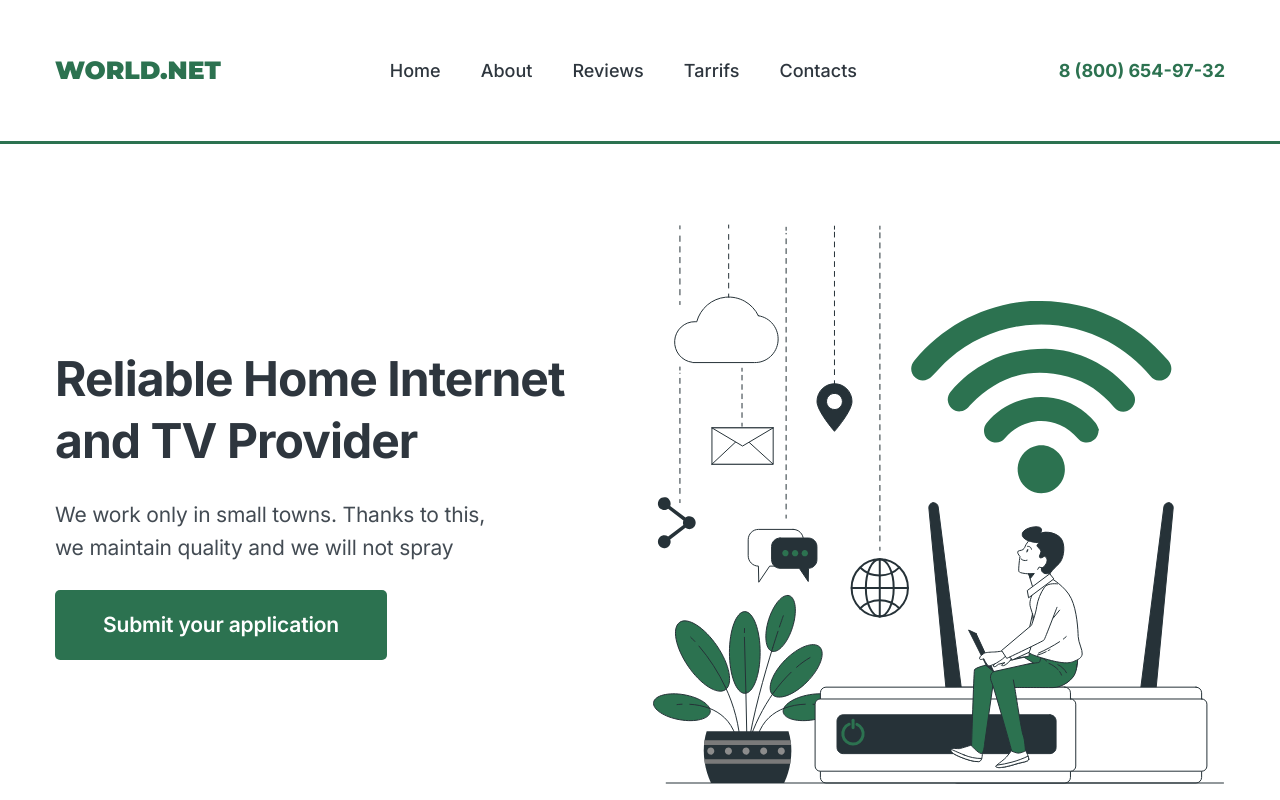
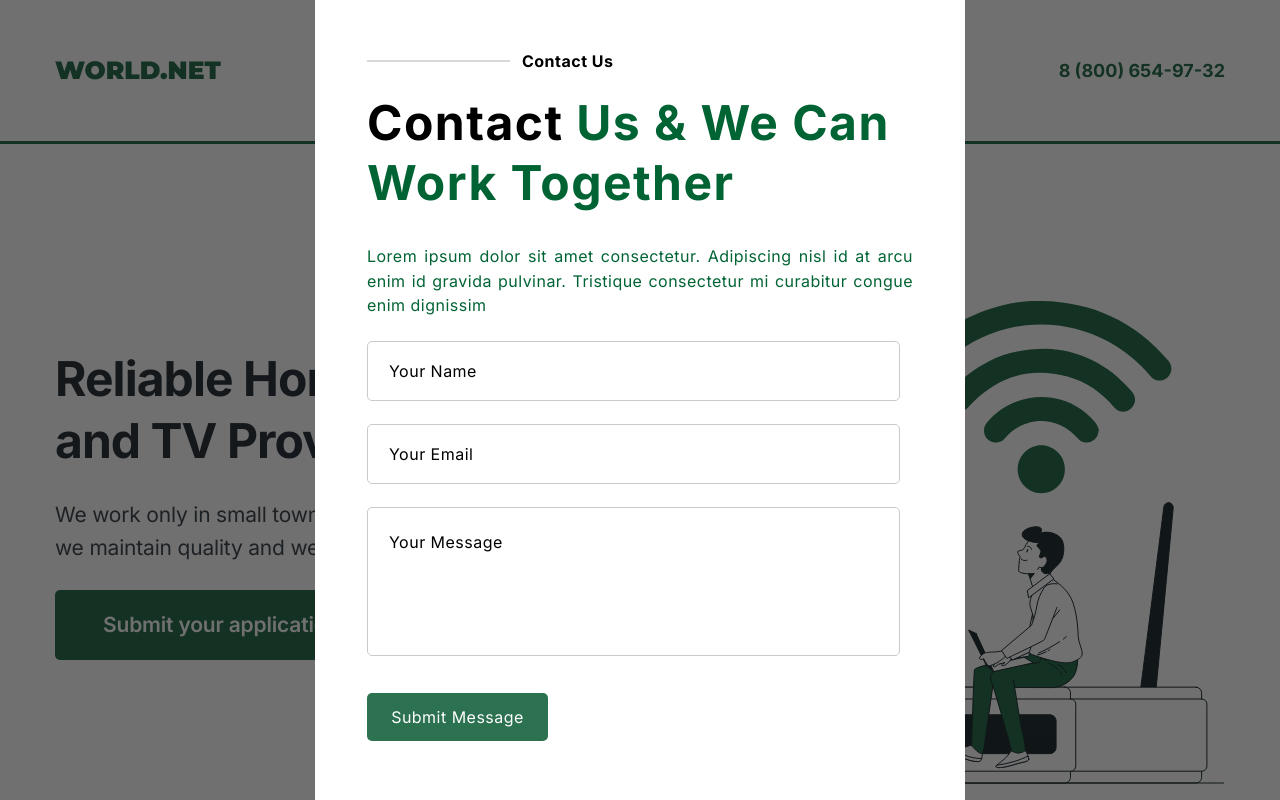
Before and after one commit to Alexaanaax/team-projects, a plain HTML site: page index.html in a window 1280 px wide. Shown: the top 800 px of the page. Drawn offline with nearby package versions, Linux system fonts and the light colour scheme.

Commit message:
modal form index.html

```diff
--- a/css/styles.css
+++ b/css/styles.css
@@ -91,31 +91,30 @@ body {
 .hero {
   padding-top: 80px;
   padding-bottom: 80px;
-
 }
 .hero-title {
-  color: #2E363E;
+  color: #2e363e;
   font-size: 48px;
   line-height: 1.3; /* 62.4px */
   letter-spacing: -0.02em;
   margin-bottom: 25px;
 }
 .hero-text {
-  color: #434B53;
+  color: #434b53;
   font-size: 21px;
   line-height: 1.6; /* 33.6px */
   letter-spacing: -0.009em;
   margin-bottom: 25px;
-max-width:434px;
+  max-width: 434px;
 }
 .hero-btn {
-  color: #FFF;
+  color: #fff;
   font-size: 21px;
   font-weight: 600;
   line-height: 1.43; /* 30.03px */
   letter-spacing: -0.009em;
   border-radius: 5px;
-background-color: #2C7250;
+  background-color: #2c7250;
   min-width: 332px;
   height: 70px;
   border: none;
@@ -125,7 +124,7 @@ cursor: pointer;
 .advantages {
   padding-top: 172px;
   padding-bottom: 172px;
-background-color: #FAFAFA;
+  background-color: #fafafa;
 }
 
 .advantages-title {
@@ -164,3 +163,143 @@ color: #000;
   font-size: 18px;
   line-height: 1.5;
 }
+
+.backdrop {
+  position: fixed;
+  top: 0;
+  left: 0;
+  width: 100%;
+  height: 100%;
+  background-color: rgba(0, 0, 0, 0.56);
+}
+
+.modal {
+  position: absolute;
+  top: 50%;
+  left: 50%;
+  transform: translate(-50%, -50%);
+  width: 650px;
+  min-height: 854px;
+  background-color: #ffffff;
+  padding: 76px 52px;
+}
+
+.modal-text {
+  display: flex;
+  color: #000;
+  text-align: justify;
+  font-size: 16px;
+  font-weight: 700;
+  line-height: 1.55;
+  letter-spacing: 0.03em;
+  align-items: center;
+  margin-bottom: 19px;
+}
+
+.modal-text::before {
+  display: inline-block;
+  content: "";
+  width: 143px;
+  height: 2px;
+  background-color: #d8d8d8;
+  margin-right: 12px;
+}
+
+.modal-title {
+  color: #006333;
+  font-size: 48px;
+  font-weight: 700;
+  line-height: 1.25;
+  letter-spacing: 0.03em;
+  margin-bottom: 31px;
+}
+
+.modal-title-part {
+  color: #000;
+}
+
+.modal-descr {
+  color: #006333;
+
+  text-align: justify;
+  font-size: 16px;
+  line-height: 1.55;
+  letter-spacing: 0.03em;
+  margin-bottom: 23px;
+}
+
+.modal-form-label {
+  display: block;
+  margin-bottom: 23px;
+}
+
+.modal-form-input {
+  width: 533px;
+  height: 60px;
+  border-radius: 5px;
+  border: 1px solid #cacaca;
+  background: transparent;
+  padding-left: 21px;
+  outline: transparent;
+  transition: border 250ms ease-in;
+}
+
+.modal-form-input::placeholder {
+  color: #000;
+  text-align: justify;
+  font-size: 16px;
+  line-height: 1.55;
+  letter-spacing: 0.03em;
+}
+
+.modal-form-input:focus {
+  border-color: #2c7250;
+}
+.modal-form-massage {
+  display: block;
+  margin-bottom: 33px;
+}
+
+.modal-form-textarea {
+  border-radius: 5px;
+  border: 1px solid #cacaca;
+  background: transparent;
+  width: 533px;
+  height: 149px;
+  resize: none;
+  padding: 22px 21px;
+  outline: transparent;
+  transition: border 250ms ease-in;
+}
+
+.modal-form-textarea::placeholder {
+  color: #000;
+  text-align: justify;
+  font-size: 16px;
+  line-height: 1.55;
+  letter-spacing: 0.03em;
+}
+
+.modal-form-textarea:focus {
+  border-color: #2c7250;
+}
+
+.modal-btn {
+  color: #fff;
+  text-align: center;
+  font-size: 16px;
+  line-height: normal;
+  letter-spacing: 0.03em;
+  border-radius: 5px;
+  background-color: #2c7250;
+  min-width: 181px;
+  height: 48px;
+  border: none;
+  transition: background-color 250ms ease-in;
+  cursor: pointer;
+}
+
+.modal-btn:hover,
+.modal-btn:focus {
+  background-color: #006333;
+}
--- a/index.html
+++ b/index.html
@@ -238,5 +238,48 @@
         <a href="tel:88006549732">8 (800) 654-97-32</a>
       </address>
     </footer>
+    <div class="backdrop">
+      <div class="modal">
+        <p class="modal-text">Contact Us</p>
+        <p class="modal-title">
+          <span class="modal-title-part">Contact</span> Us & We Can Work
+          Together
+        </p>
+        <p class="modal-descr">
+          Lorem ipsum dolor sit amet consectetur. Adipiscing nisl id at arcu
+          enim id gravida pulvinar. Tristique consectetur mi curabitur congue
+          enim dignissim
+        </p>
+        <form>
+          <label class="modal-form-label" for="user-name">
+            <input
+              class="modal-form-input"
+              name="user-name"
+              id="user-name"
+              type="text"
+              placeholder="Your Name"
+            />
+          </label>
+          <label class="modal-form-label" for="user-email">
+            <input
+              class="modal-form-input"
+              name="user-email"
+              id="user-email"
+              type="email"
+              placeholder="Your Email"
+            />
+          </label>
+          <label class="modal-form-massage" for="user-message">
+            <textarea
+              class="modal-form-textarea"
+              name="user-message"
+              id="user-message"
+              placeholder="Your Message"
+            ></textarea>
+          </label>
+          <button class="modal-btn" type="submit">Submit Message</button>
+        </form>
+      </div>
+    </div>
   </body>
 </html>
```
Lines whose indentation alone changed are shown as unchanged.
